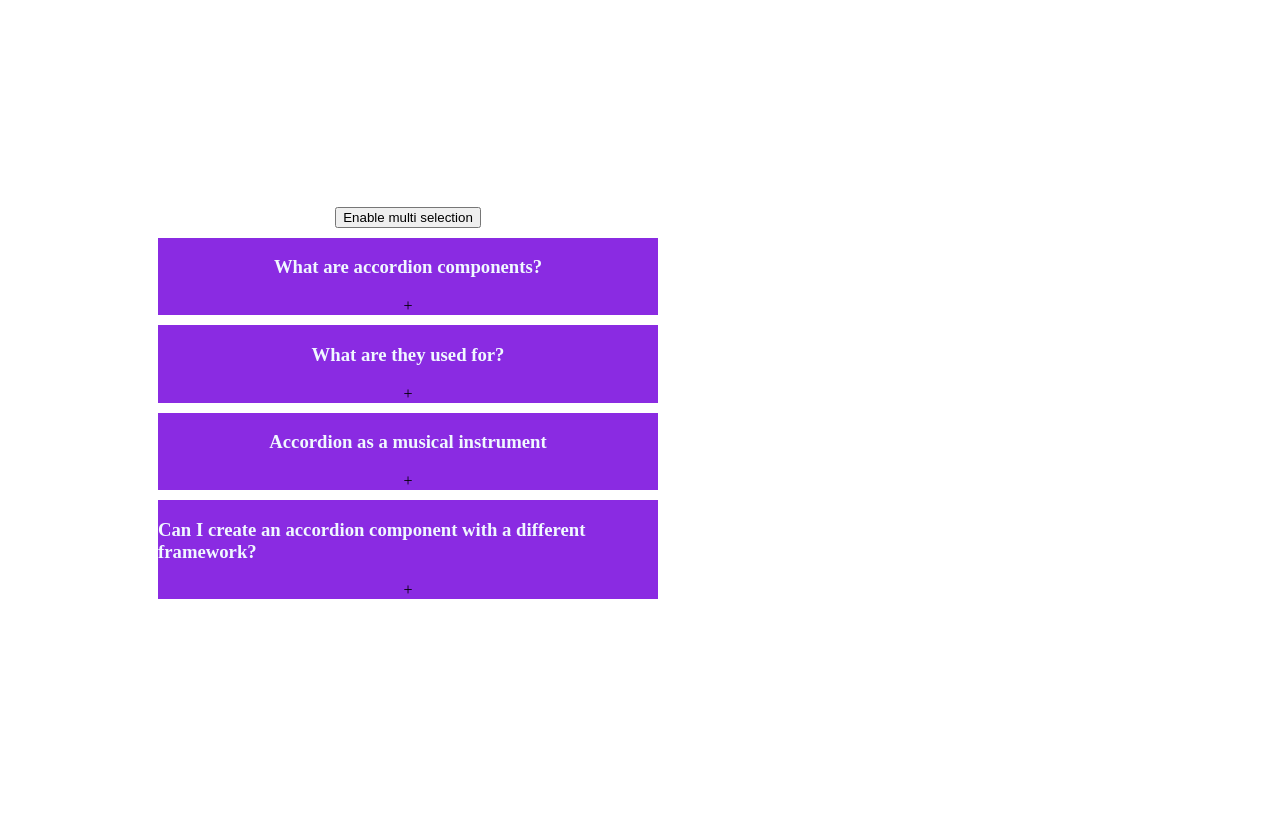
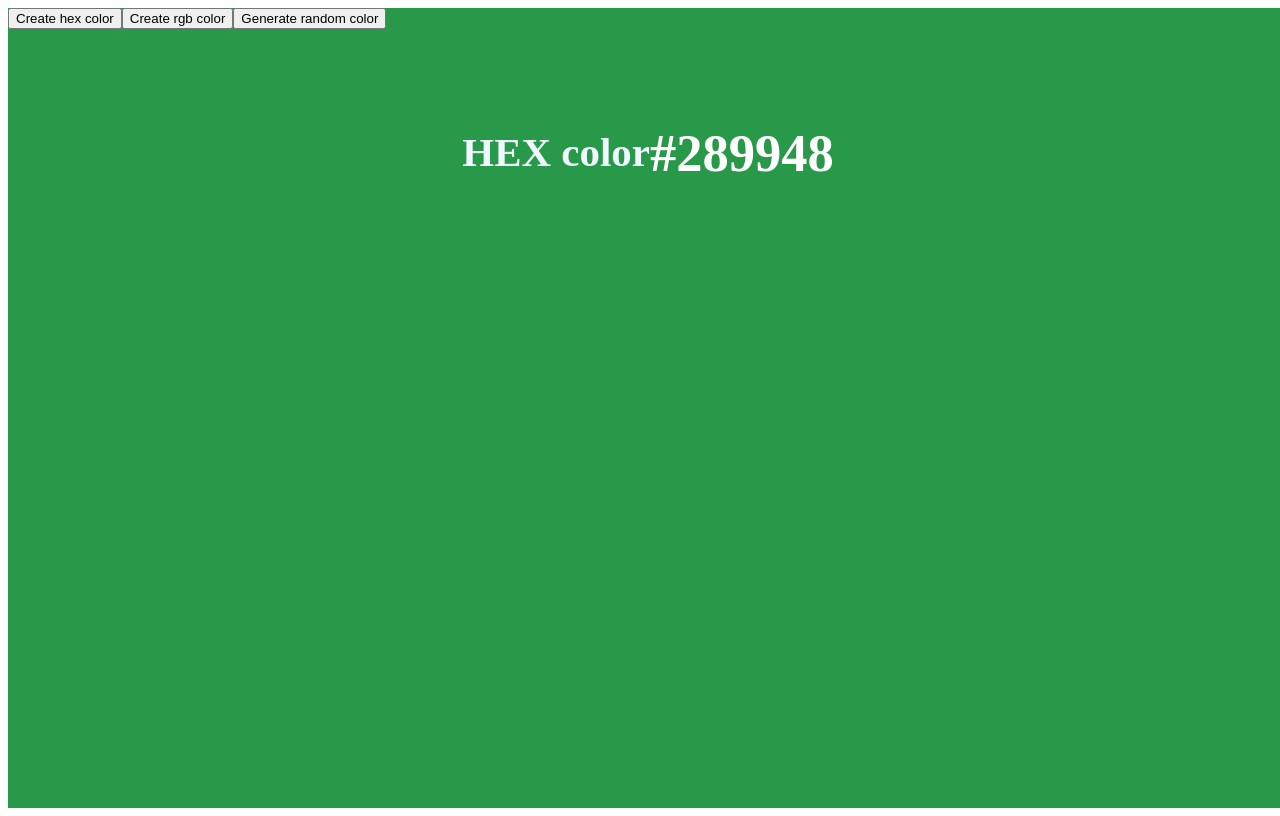
Before and after one commit to Chethan-044/Accordian, a React (Vite) app: page / in a window 1280 px wide. Built offline with nearby package versions, Linux system fonts and the light colour scheme.

Commit message:
Add random color component and update App

```diff
--- a/src/App.jsx
+++ b/src/App.jsx
@@ -1,10 +1,11 @@
 import React from 'react'
 import Accordian from './components/Accordian/index.jsx'
-
+import Randomcolor from './components/randomcolor/index.jsx'
 const App = () => {
   return (
     <div>
-      <Accordian/>
+      {/* <Accordian/> */}
+      <Randomcolor/>
     </div>
   )
 }
--- /dev/null
+++ b/src/components/randomcolor/index.jsx
@@ -0,0 +1,61 @@
+import React, { useEffect } from 'react'
+import { useState } from 'react';
+const Randomcolor = () => {
+
+  const [typeofcolor, settypeofcolor] = useState('hex');
+  const [color, setcolor] = useState("#000000");
+
+function randomclr(length){
+  return Math.floor(Math.random()*length)
+}
+
+
+function handlecreaterandomhexcolor(){
+const hex = [0,1, 2, 3, 4, 5, 6, 7, 8, 9, "A", "B", "C", "D", "E", "F"];
+let hexcolor = '#';
+
+for(let i=0;i<6;i++){
+    hexcolor+=hex[randomclr(hex.length)]
+}
+setcolor(hexcolor)
+
+}
+function handlecreaterandomrgbcolor(){
+    const r = randomclr(256)
+    const g = randomclr(256)
+    const b = randomclr(256)
+
+setcolor(`rgb(${r}, ${g}, ${b})`)
+}
+
+useEffect(()=>{
+  if(typeofcolor === 'rgb') handlecreaterandomrgbcolor();
+  else handlecreaterandomhexcolor()
+},[typeofcolor])
+
+
+  return (
+    <div style={{
+      width:"100vw",
+      height:"100vh",
+      background:color,
+    }}>
+      <button onClick={()=>settypeofcolor('hex')}>Create hex color</button>
+      <button onClick={()=>settypeofcolor('rgb')}>Create rgb color</button>
+      <button onClick={typeofcolor === 'hex'? handlecreaterandomhexcolor : handlecreaterandomrgbcolor}>Generate random color</button>
+      <div style={{
+        display:"flex",
+        justifyContent:"center",
+        alignItems:"center",
+        color:"white",
+        fontSize:"35px",
+        marginTop:"50px"
+      }}>
+        <h3>{typeofcolor === 'rgb' ? 'RGB color' : 'HEX color'}</h3>
+        <h2>{color}</h2>
+      </div>
+    </div>
+  )
+}
+
+export default Randomcolor
```
